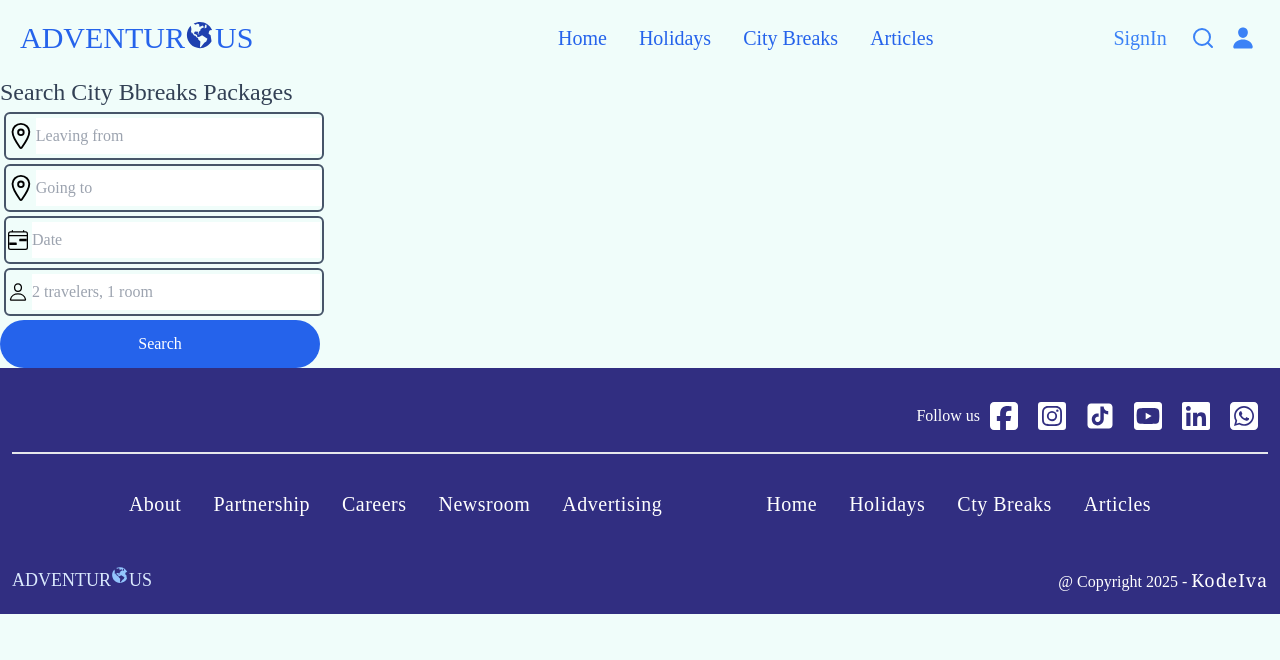
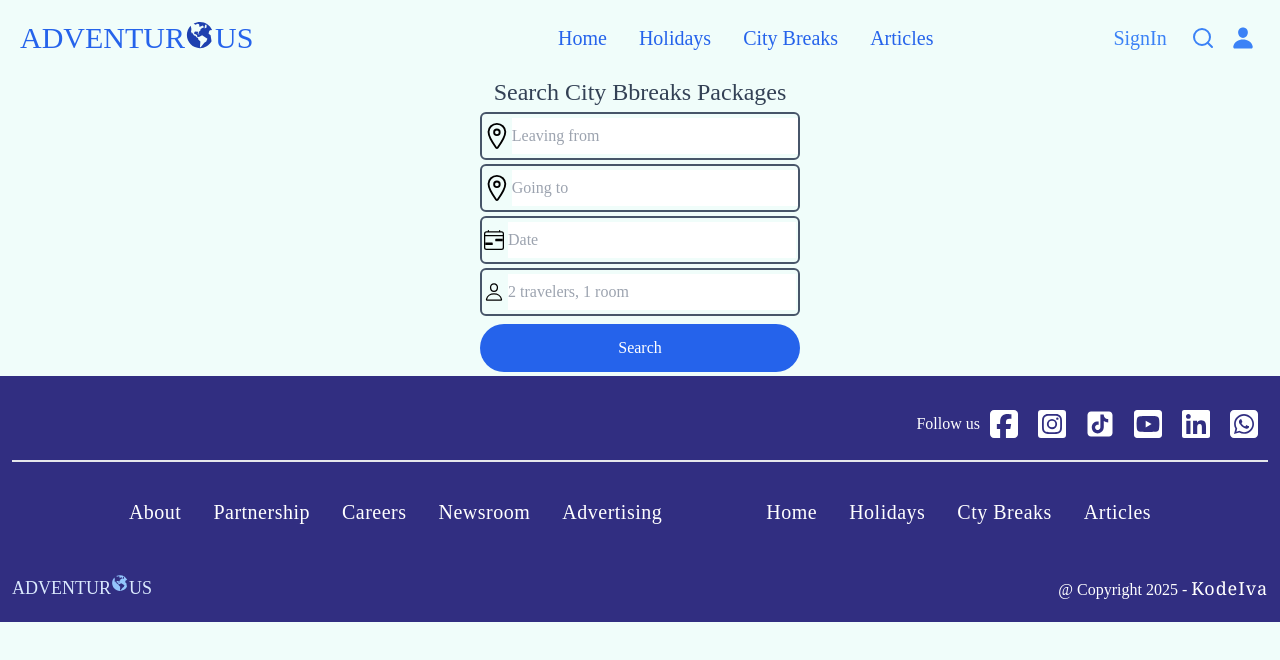
Before and after one commit to KodeIva/adventurous, a React (Create React App) app: page /city-breaks in a window 1280 px wide. Shown: the top 660 px of the page. Built offline with nearby package versions, Linux system fonts and the light colour scheme.

Commit message:
content moved into a new <div> to display in middle, button hover

```diff
--- a/src/pages/CityBreaks.jsx
+++ b/src/pages/CityBreaks.jsx
@@ -5,6 +5,7 @@ import { BsCalendar4Range } from "react-icons/bs";
 const CityBreaks = () => {
   return (
     <section className='w-full h-auto'>
+      <div className='flex flex-col justify-center items-center'>
         <h2 className='text-2xl text-slate-700 font-medium'>Search City Bbreaks Packages</h2>
         <form action="">
           <label htmlFor="" className='flex justify-center items-center w-80 h-12 m-1 border-2 rounded-md border-slate-600'>
@@ -23,8 +24,9 @@ const CityBreaks = () => {
         <IoPersonOutline className='text-2xl pr-1' />
         <input type="text" className='h-9 w-72' placeholder='2 travelers, 1 room' />
       </label>
-      <button type='button' className='bg-blue-600 text-white w-80 h-12 rounded-3xl'>Search</button>
+      <button type='button' className='bg-blue-600 text-white m-1 w-80 h-12 rounded-3xl hover:bg-blue-800 duration-700'>Search</button>
      </form>
+     </div>
     </section>
   )
 }
```
Lines whose indentation alone changed are shown as unchanged.
